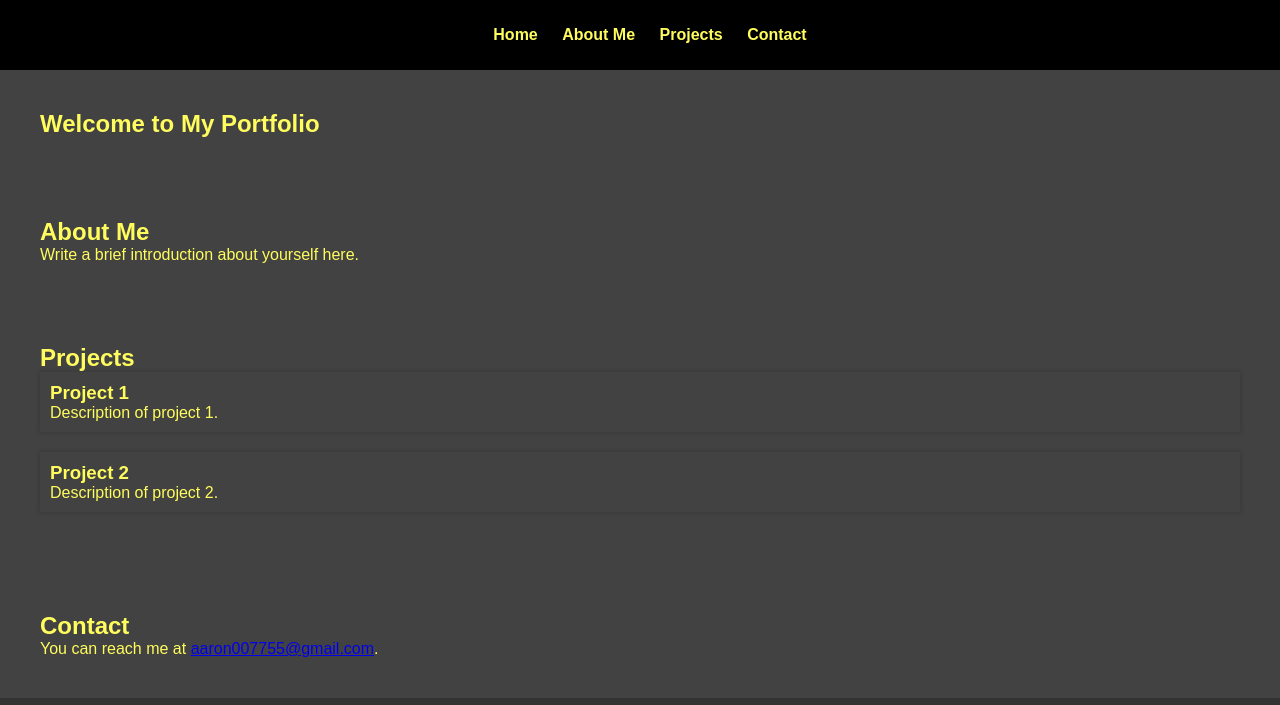
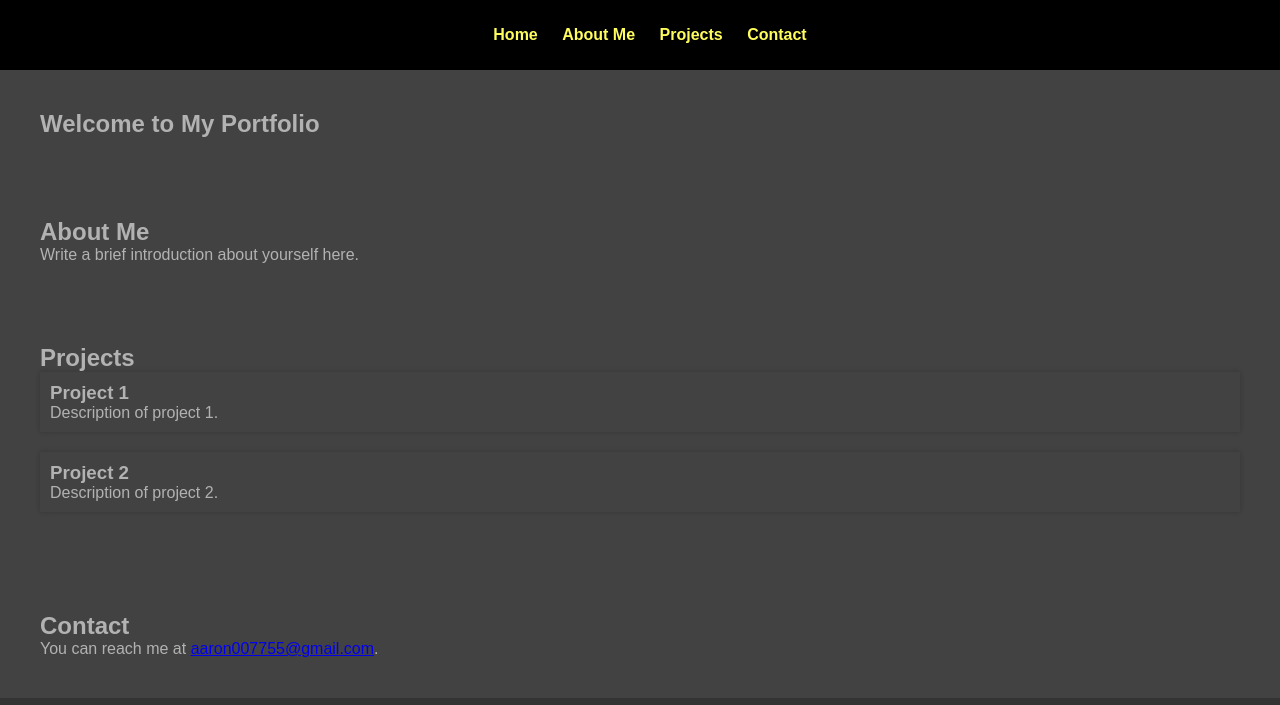
Before and after one commit to LividMint/-LividMint-.github.io, a plain HTML site: page index.html in a window 1280 px wide. Shown: the top 705 px of the page. Drawn offline with Linux system fonts and the light colour scheme.

Commit message:
Update style.css

```diff
--- a/style.css
+++ b/style.css
@@ -7,7 +7,7 @@ body, h1, h2, h3, p {
 /* Set a background color and text color */
 body {
     background-color: #424242;
-    color: #FFFC5D;
+    color: #B2B2B2;
     font-family: Arial, sans-serif;
 }
 
```
